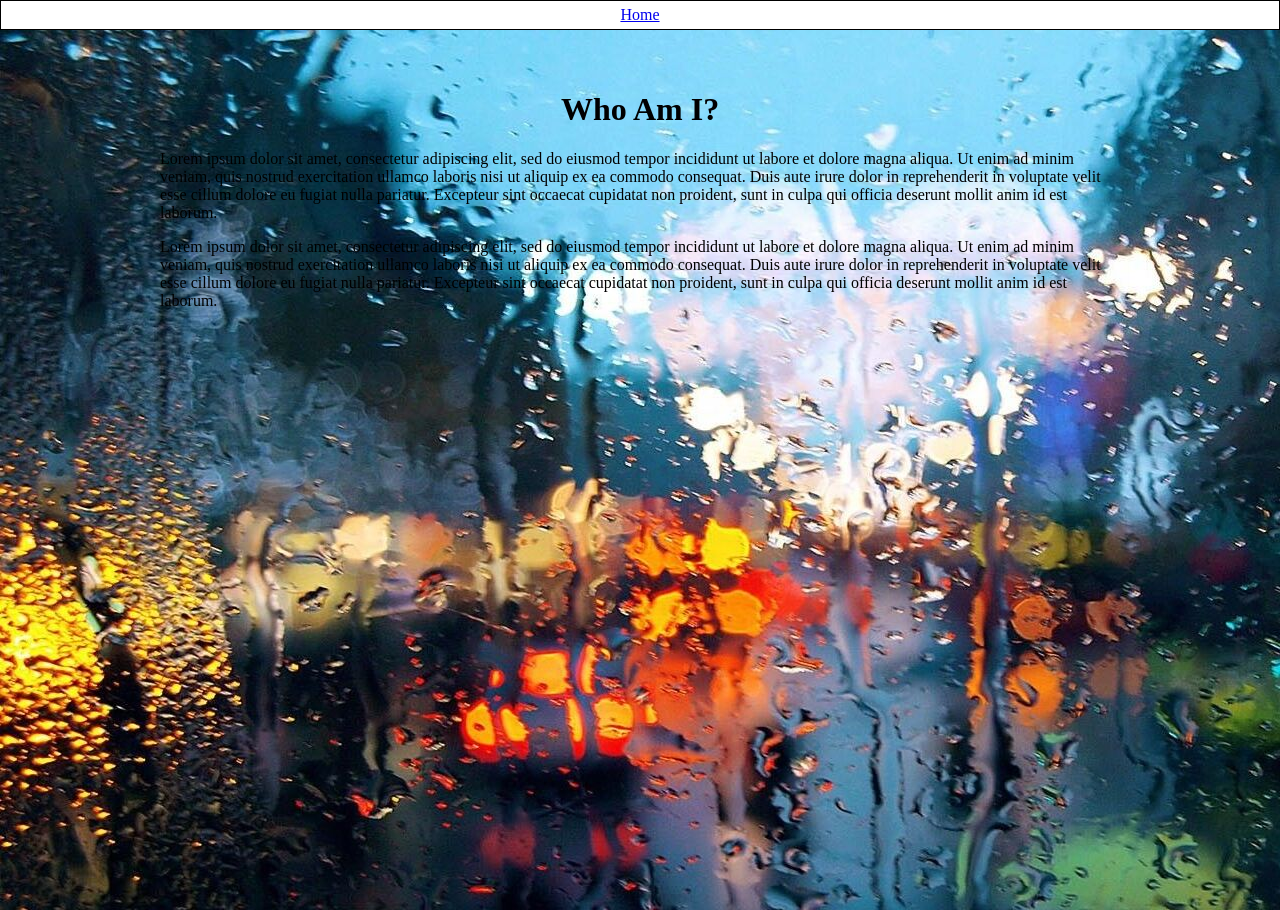
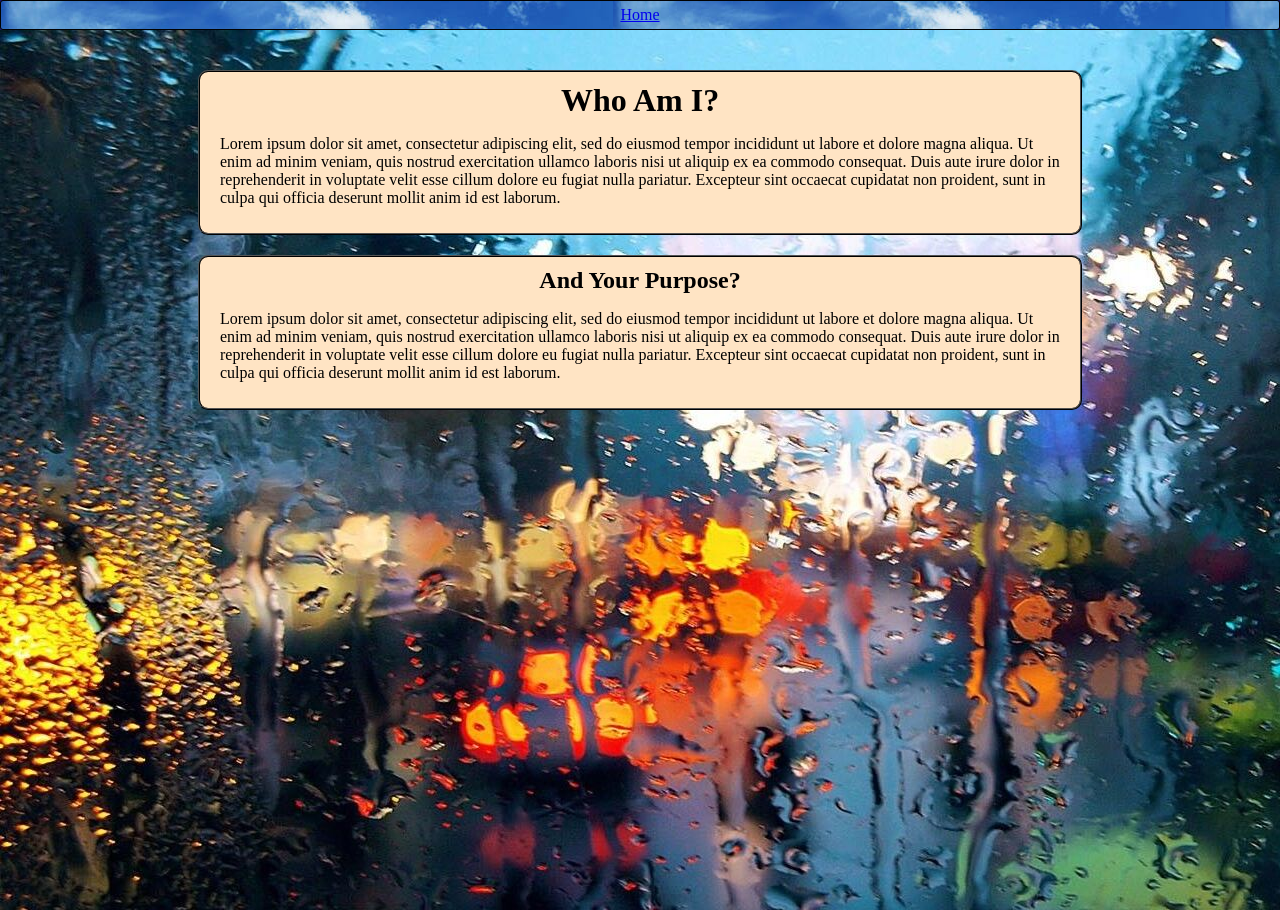
Before and after one commit to Rafeedmefood/Expression_Frontend, a React (Create React App) app: page / in a window 1280 px wide. Built offline with nearby package versions, Linux system fonts and the light colour scheme.

Commit message:
Added Images

```diff
--- a/src/App.css
+++ b/src/App.css
@@ -1,16 +1,18 @@
 /* ========= GLOBAL STYLING ========= */
 body {
     margin: 0;
+    background:midnightblue;
 }
 
 /* ========= NAVBAR STYLING ========= */
 #main-navbar {
     border: black 1px solid;
+    border-radius: 3px ;
+    background: url("./images/sky.jpeg");
     padding: 5px;
     display: flex;
     justify-content: center;
     align-content: center;
-
 }
 
 
@@ -24,21 +26,19 @@ body {
     position: absolute;
 }
 
-#biography {
+#biography, #site-purpose {
     height: fit-content;
-    width: 80%;
-    margin: 0 auto;
-
+    width: 70%;
+    padding: 10px 20px;
+    background: bisque;
+    border: black 2px ridge;
+    border-radius: 10px;
+    margin: 0 auto 20px;
 }
 
-#bio-title {
+#bio-title, #purpose-title {
+    margin: 0;
     text-align: center;
-}
-
-#site-purpose {
-    height: fit-content;
-    width: 80%;
-    margin: 0 auto;
 }
 
 
--- a/src/components/Home.js
+++ b/src/components/Home.js
@@ -18,6 +18,7 @@ function Home() {
             </div>
 
             <div id="site-purpose">
+                <h2 id="purpose-title">And Your Purpose?</h2>
                 <p>
                     Lorem ipsum dolor sit amet, consectetur adipiscing elit, sed do eiusmod
                     tempor incididunt ut labore et dolore magna aliqua. Ut enim ad minim veniam,
```
Also changed, not shown: src/images/sky.jpeg (added).
